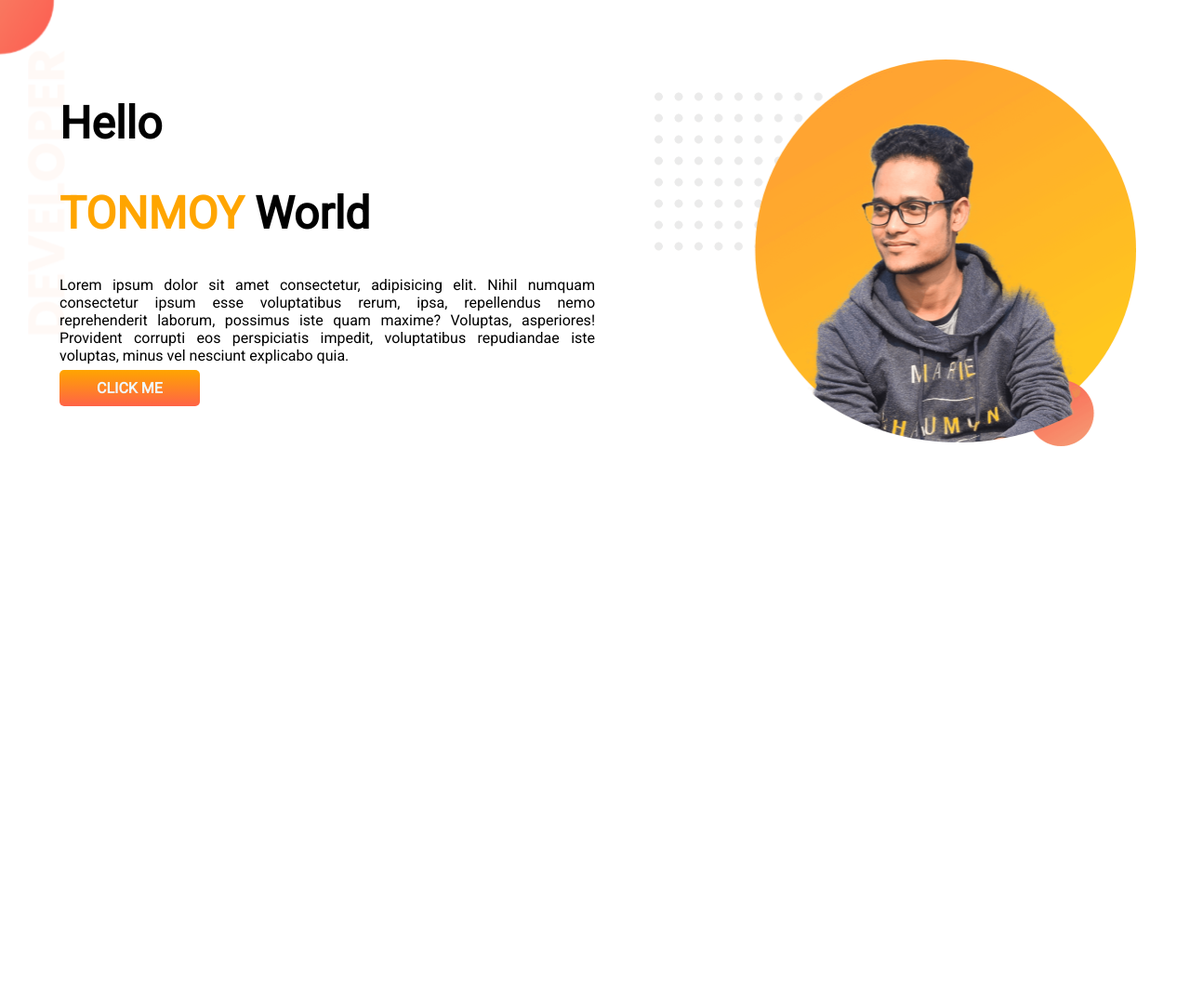
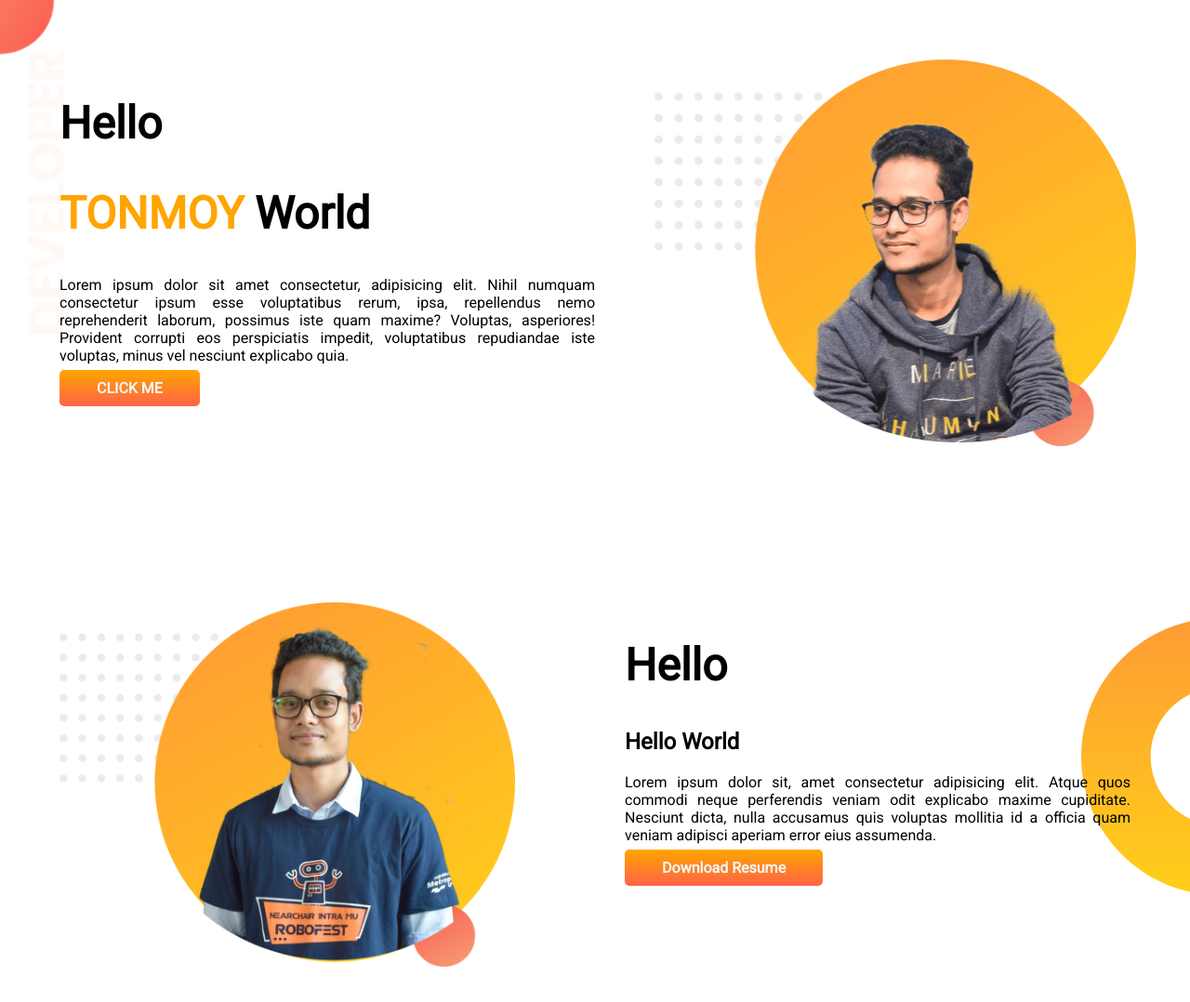
Before and after one commit to rzaman-dev/portfolio-website, a plain HTML site: page index.html in a window 1280 px wide. Shown: the whole page at 93% size. Before the commit the page ends 800 px from the top, so only its background shows below. Drawn offline with Linux system fonts and the light colour scheme.

Commit message:
second section done

```diff
--- a/index.html
+++ b/index.html
@@ -23,5 +23,19 @@
 
         </div>
     </section>
+
+    <section class="dream-area">
+        <div class="half-width">
+            <img src="img/profile2.png" alt="">
+        </div>
+        <div class="half-width dream-half">
+            <h1 class="big-text">Hello</h1>
+            <h2>Hello World</h2>
+            <p class="p-text">Lorem ipsum dolor sit, amet consectetur adipisicing elit. Atque quos commodi neque perferendis veniam odit explicabo maxime cupiditate. Nesciunt dicta, nulla accusamus quis voluptas mollitia id a officia quam veniam adipisci aperiam error eius assumenda.</p>
+
+            <a target="_blank" class="click-button"  href="">Download Resume</a>
+        </div>
+
+    </section>
 </body>
 </html>
--- a/style.css
+++ b/style.css
@@ -2,6 +2,9 @@ body{
     margin: 0;
     font-family: 'Roboto', sans-serif;
 }
+
+/* top area */
+
 .top-banner{
     display: flex;
     background-image: url(img/top-banner.png);
@@ -37,3 +40,14 @@ section {
 .big-text{
     font-size: 48px;
 }
+
+/* dream area */
+.dream-area {
+    display: flex;
+    background-image: url(img/dream-bg.png);
+    background-repeat: no-repeat;
+    background-position: right;
+}
+.dream-half{
+    padding-right: 5%;
+}
```
